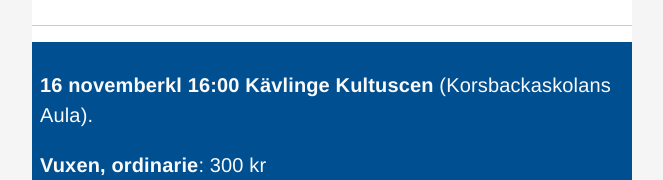
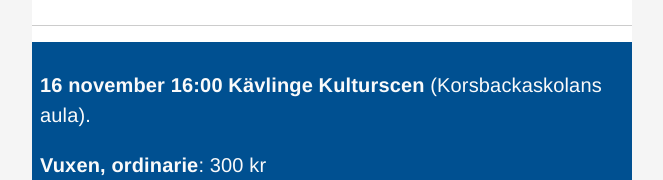
Before and after one commit to joakimkasimir/krtf, a plain HTML site: page bola_camping/index.html in a window 1280 px wide. Shown: the part 2136-2316 px from the top of the page, without its empty margins (308-971 px from the left). Drawn offline with Linux system fonts and the light colour scheme.

Commit message:
Rättat stavfel.

```diff
--- a/bola_camping/index.html
+++ b/bola_camping/index.html
@@ -105,8 +105,8 @@
                 style='color:#FAFAFA;background-color:#005091;font-size:20px;font-family:"Helvetica Neue", "Arial Nova", "Nimbus Sans", Arial, sans-serif;font-weight:normal;padding:8px 8px 8px 8px'
               >
                 <p>
-                  <strong>16 novemberkl 16:00 Kävlinge Kultuscen</strong>
-                  (Korsbackaskolans Aula).
+                  <strong>16 november 16:00 Kävlinge Kulturscen</strong>
+                  (Korsbackaskolans aula).
                 </p>
                 <p>
                   <strong>Vuxen, ordinarie</strong>: 300 kr<br /><strong
```
